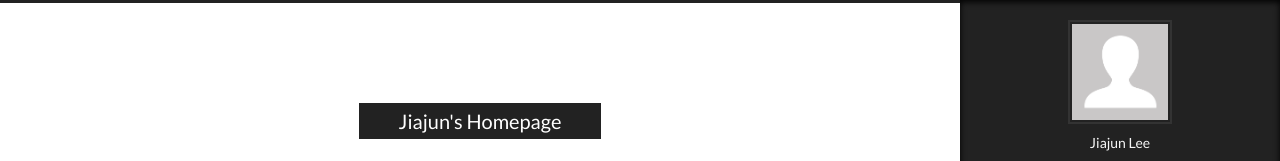
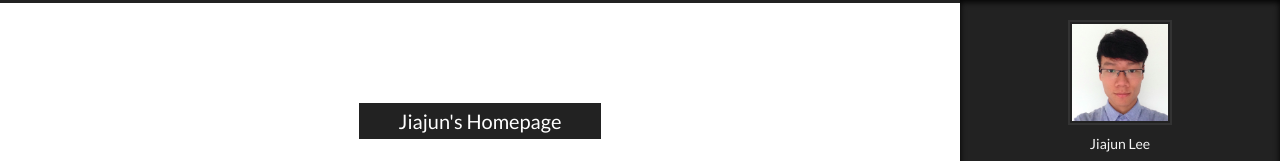
Before and after one commit to leejiajun/leejiajun.github.io, a plain HTML site: page index.html in a window 1280 px wide. Both pictures are taken after a click on the element 1217 px from the left and 742 px from the top of the page. Shown: the top 161 px of the page. Drawn offline with nearby package versions, Linux system fonts and the light colour scheme; some packages are replaced by stand-ins of ours.

Commit message:
Site updated: 2016-07-30 17:37:50

```diff
--- a/index.html
+++ b/index.html
@@ -506,7 +506,7 @@
       <section class="site-overview sidebar-panel  sidebar-panel-active ">
         <div class="site-author motion-element" itemprop="author" itemscope itemtype="http://schema.org/Person">
           <img class="site-author-image" itemprop="image"
-               src="/images/avatar.gif"
+               src="/uploads/jiajun.png"
                alt="Jiajun Lee" />
           <p class="site-author-name" itemprop="name">Jiajun Lee</p>
           <p class="site-description motion-element" itemprop="description"></p>
```
Also changed, not shown: 2016/07/30/hello-world/index.html (+1 -1 lines), 2016/07/30/test/index.html (+1 -1 lines), 404.html (+1 -1 lines), about.html (+1 -1 lines), archives/2016/07/index.html (+1 -1 lines), archives/2016/index.html (+1 -1 lines), archives/index.html (+1 -1 lines), uploads/jiajun.png (added).
